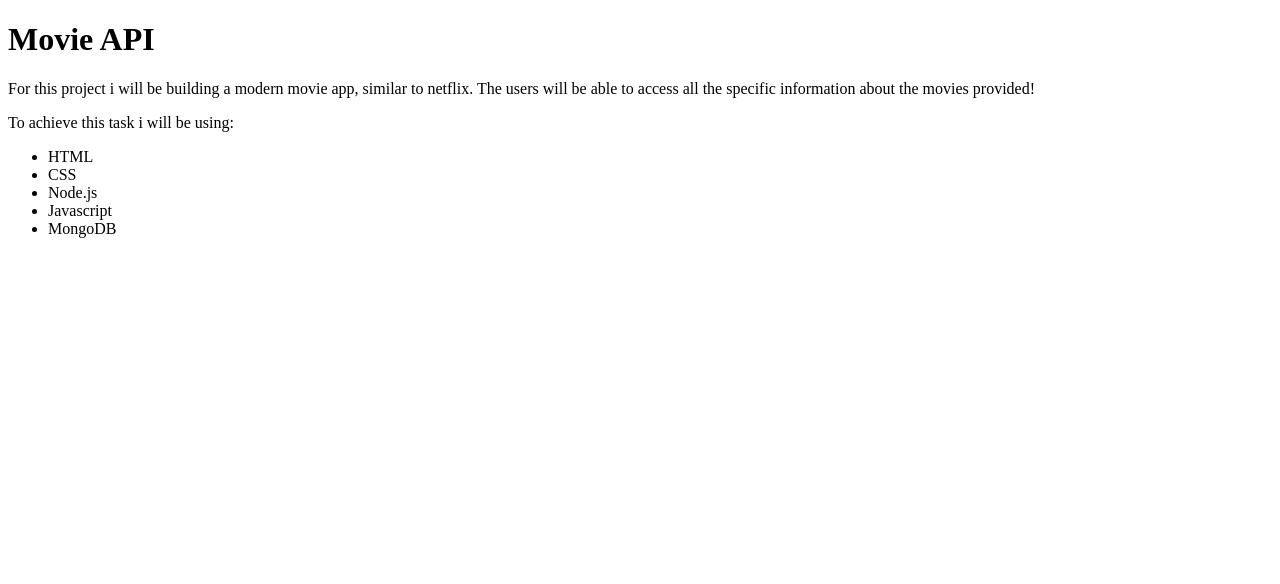
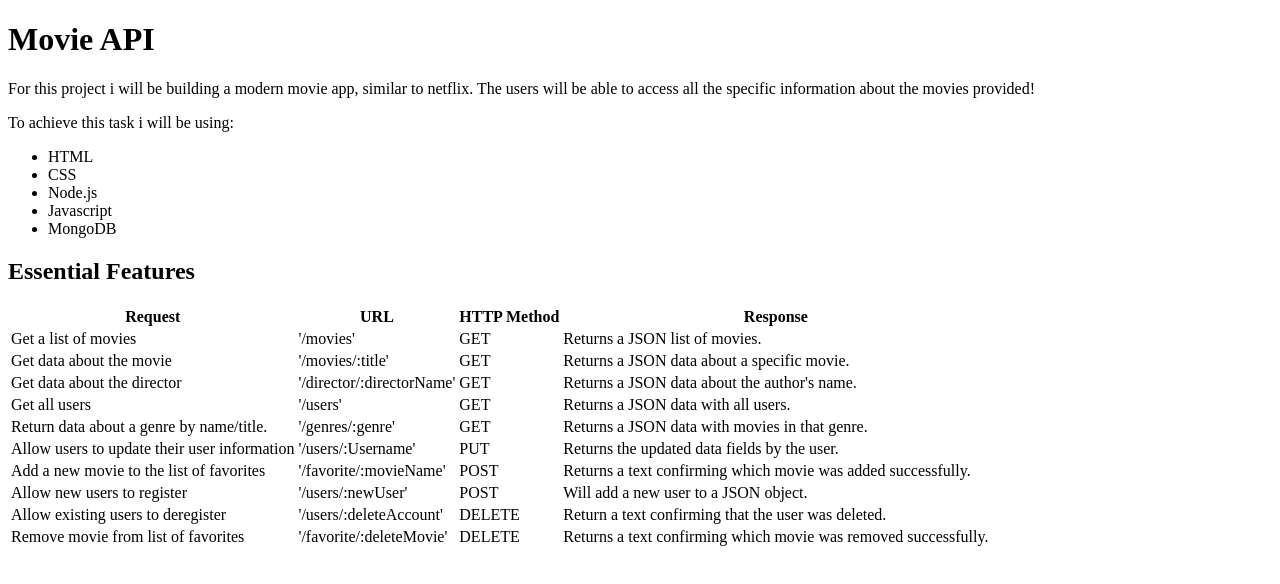
Before and after one commit to miguelalmeida0/Drive-In, a website: page public/documentation.html in a window 1280 px wide. Drawn offline with Linux system fonts and the light colour scheme.

Commit message:
Uuid/Morgan instal, updated documentation file (Project 2.5)

```diff
--- a/package.json
+++ b/package.json
@@ -20,6 +20,8 @@
   "dependencies": {
     "body-parser": "^1.19.1",
     "express": "^4.17.2",
-    "lodash": "^4.17.21"
+    "lodash": "^4.17.21",
+    "morgan": "^1.10.0",
+    "uuid": "^8.3.2"
   }
 }
--- a/public/documentation.html
+++ b/public/documentation.html
@@ -20,6 +20,96 @@
         <li>MongoDB</li>
       </ul>
 
+    <!-- Drive-in Features -->
+
+      <h2>Essential Features</h2>
+      <table>
+        <tr>
+          <th>Request</th>
+          <th>URL</th>
+          <th>HTTP Method</th>
+          <th>Response</th>
+        </tr>
+
+
+        <!-- Get data area (about users, movies, director) -->
+
+        <tr>
+          <td>Get a list of movies</td>
+          <td>'/movies'</td>
+          <td>GET</td>
+          <td>Returns a JSON list of movies.</td>
+        </tr>
+
+        <tr>
+          <td>Get data about the movie</td>
+          <td>'/movies/:title'</td>
+          <td>GET</td>
+          <td>Returns a JSON data about a specific movie.</td>
+        </tr>
+
+        <tr>
+          <td>Get data about the director</td>
+          <td>'/director/:directorName'</td>
+          <td>GET</td>
+          <td>Returns a JSON data about the author's name.</td>
+        </tr>
+
+        <tr>
+          <td>Get all users</td>
+          <td>'/users'</td>
+          <td>GET</td>
+          <td>Returns a JSON data with all users.</td>
+        </tr>
+
+        <tr>
+          <td>Return data about a genre by name/title.</td>
+          <td>'/genres/:genre'</td>
+          <td>GET</td>
+          <td>Returns a JSON data with movies in that genre.</td>
+        </tr>
+
+
+        <!-- User profile update -->
+
+        <tr>
+          <td>Allow users to update their user information</td>
+          <td>'/users/:Username'</td>
+          <td>PUT</td>
+          <td>Returns the updated data fields by the user.</td>
+        </tr>
+
+        <tr>
+          <td>Add a new movie to the list of favorites</td>
+          <td>'/favorite/:movieName'</td>
+          <td>POST</td>
+          <td>Returns a text confirming which movie was added successfully.</td>
+        </tr>
+
+        <!-- Movie Removals and Register/Deregister -->
+
+        <tr>
+          <td>Allow new users to register</td>
+          <td>'/users/:newUser'</td>
+          <td>POST</td>
+          <td>Will add a new user to a JSON object.</td>
+        </tr>
+
+        <tr>
+          <td>Allow existing users to deregister</td>
+          <td>'/users/:deleteAccount'</td>
+          <td>DELETE</td>
+          <td>Return a text confirming that the user was deleted.</td>
+        </tr>
+
+        <tr>
+          <td>Remove movie from list of favorites</td>
+          <td>'/favorite/:deleteMovie'</td>
+          <td>DELETE</td>
+          <td>Returns a text confirming which movie was removed successfully.</td>
+        </tr>
+
+      </table>
 
     </body>
     </html>
```
Also changed, not shown: index.js (+67 -24 lines), 2 other files. Lines whose indentation alone changed are shown as unchanged.
